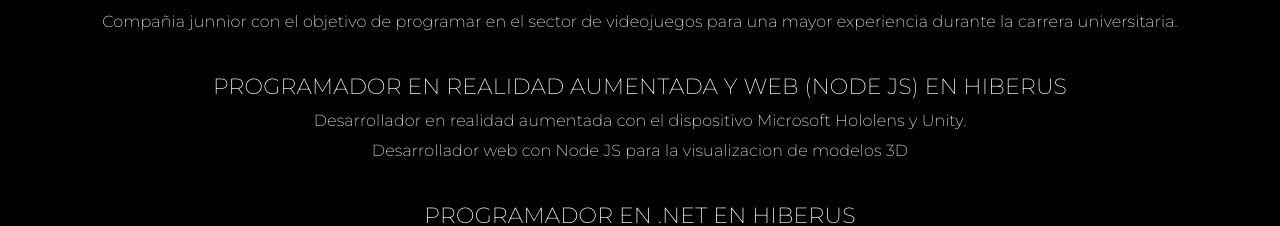
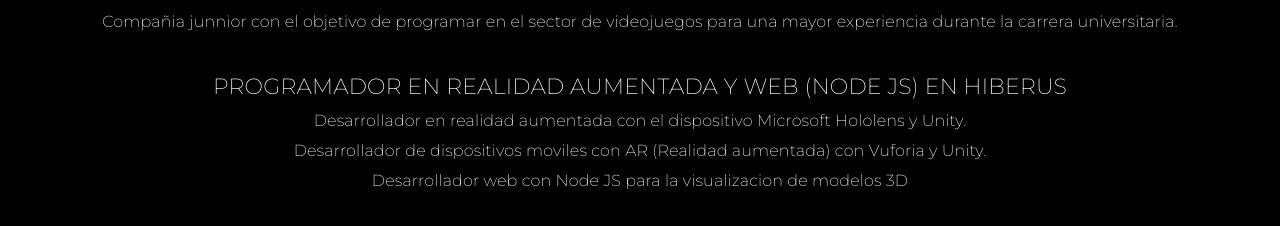
Before and after one commit to CodeOfVictor/CodeOfVictor.github.io, a React (Create React App) app: page / in a window 1280 px wide. Shown: the part 1060-1286 px from the top of the page. Built offline with nearby package versions, Linux system fonts and the light colour scheme.

Commit message:
update info

```diff
--- a/src/components/WorkExperience.js
+++ b/src/components/WorkExperience.js
@@ -36,6 +36,9 @@
                     Desarrollador en realidad aumentada con el dispositivo Microsoft Hololens y Unity.
                 </Typography>
                 <Typography  className={classes.textInfo} style={{ fontFamily: "Montserrat"}}>
+                    Desarrollador de dispositivos moviles con AR (Realidad aumentada) con Vuforia y Unity.
+                </Typography>
+                <Typography  className={classes.textInfo} style={{ fontFamily: "Montserrat"}}>
                     Desarrollador web con Node JS para la visualizacion de modelos 3D
                 </Typography>
                 <Typography  className={classes.textInfo} style={{ fontFamily: "Montserrat", marginTop: 30, fontSize: 22}}>
```
